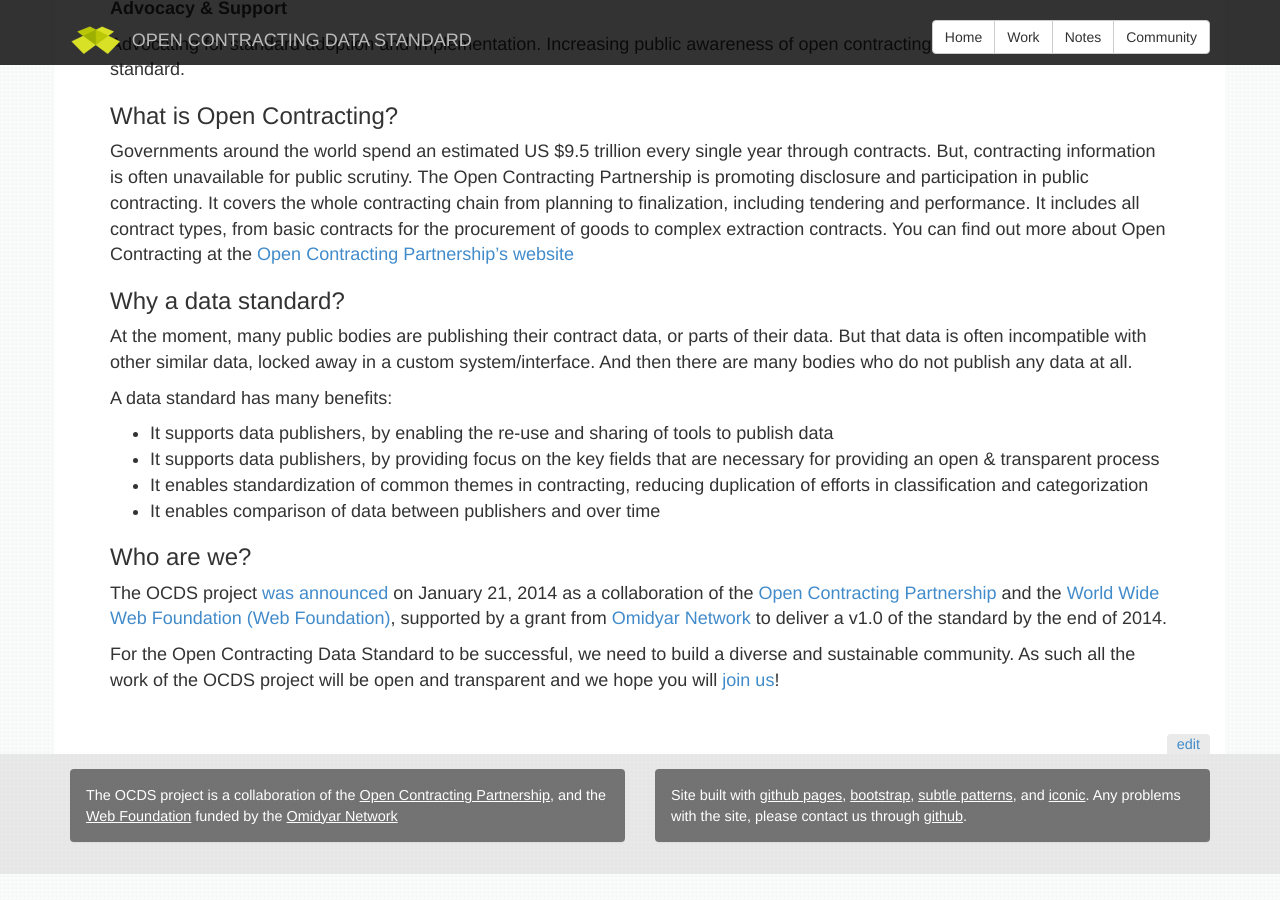
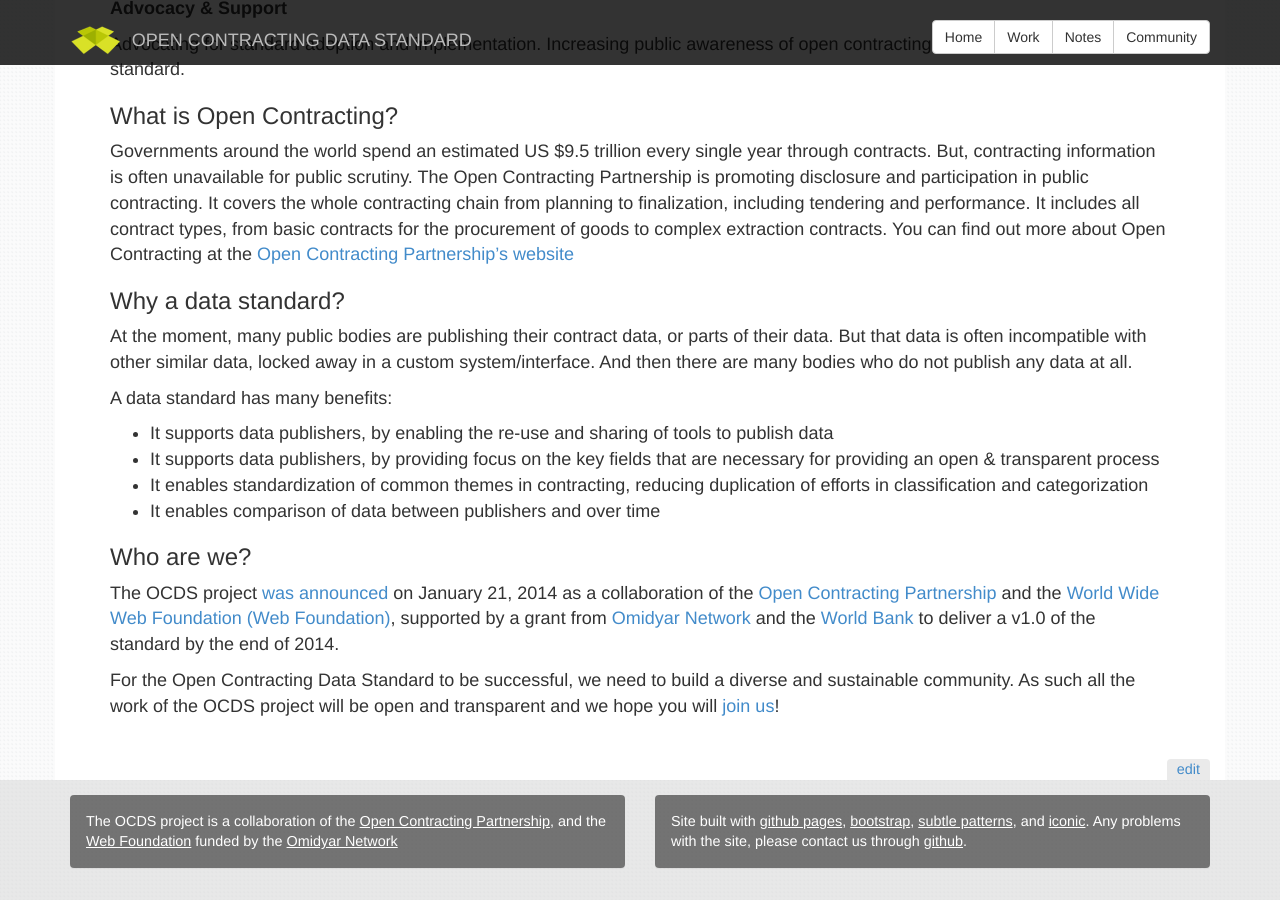
Before and after one commit to open-contracting/open-contracting.github.io, a Jekyll site: the page built from index.md, in a window 1280 px wide and 900 px high, scrolled down 760 px. Built offline with Jekyll 4.4.1, drawn with Linux system fonts in a browser that asks for light colours; nearby versions of some CDN libraries; Markdown is read by kramdown in place of the engine named in the settings; before the commit the page ends 1634 px from its top, so only the background shows below that.

Commit message:
Update index.md

```diff
--- a/index.md
+++ b/index.md
@@ -35,6 +35,6 @@ A data standard has many benefits:
 * It enables comparison of data between publishers and over time
 
 ###Who are we?
-The OCDS project [was announced](http://www.webfoundation.org/2014/01/web-foundation-to-develop-first-ever-open-contracting-data-standard/) on January 21, 2014 as a collaboration of the [Open Contracting Partnership](http://www.open-contracting.org/home-v1) and the [World Wide Web Foundation (Web Foundation)](http://www.webfoundation.org), supported by a grant from [Omidyar Network](http://www.omidyar.com/) to deliver a v1.0 of the standard by the end of 2014.
+The OCDS project [was announced](http://www.webfoundation.org/2014/01/web-foundation-to-develop-first-ever-open-contracting-data-standard/) on January 21, 2014 as a collaboration of the [Open Contracting Partnership](http://www.open-contracting.org/home-v1) and the [World Wide Web Foundation (Web Foundation)](http://www.webfoundation.org), supported by a grant from [Omidyar Network](http://www.omidyar.com/) and the [World Bank](http://www.worldbank.org) to deliver a v1.0 of the standard by the end of 2014.
 
 For the Open Contracting Data Standard to be successful, we need to build a diverse and sustainable community. As such all the work of the OCDS project will be open and transparent and we hope you will [join us](pages/community.html)!
```
